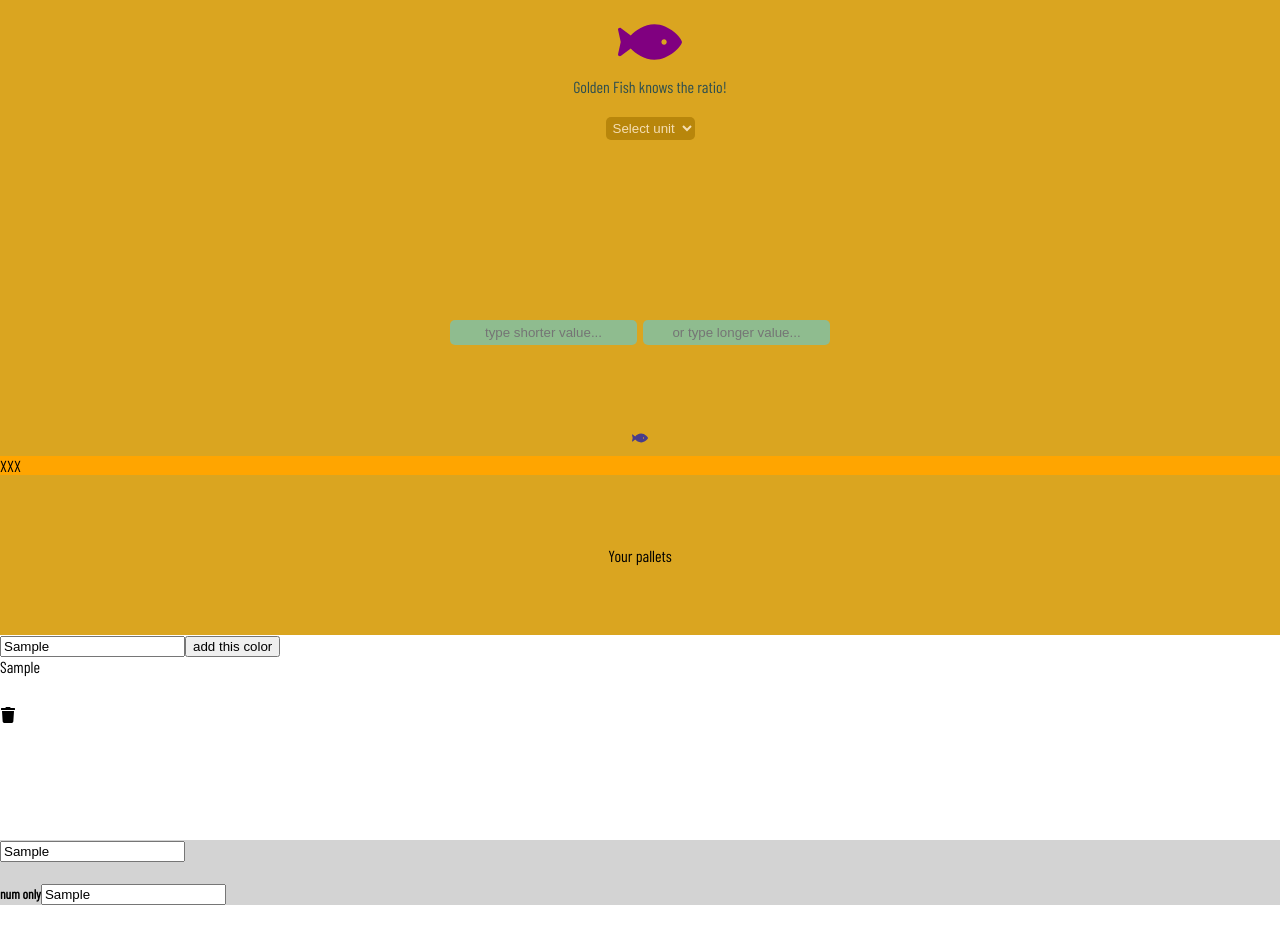
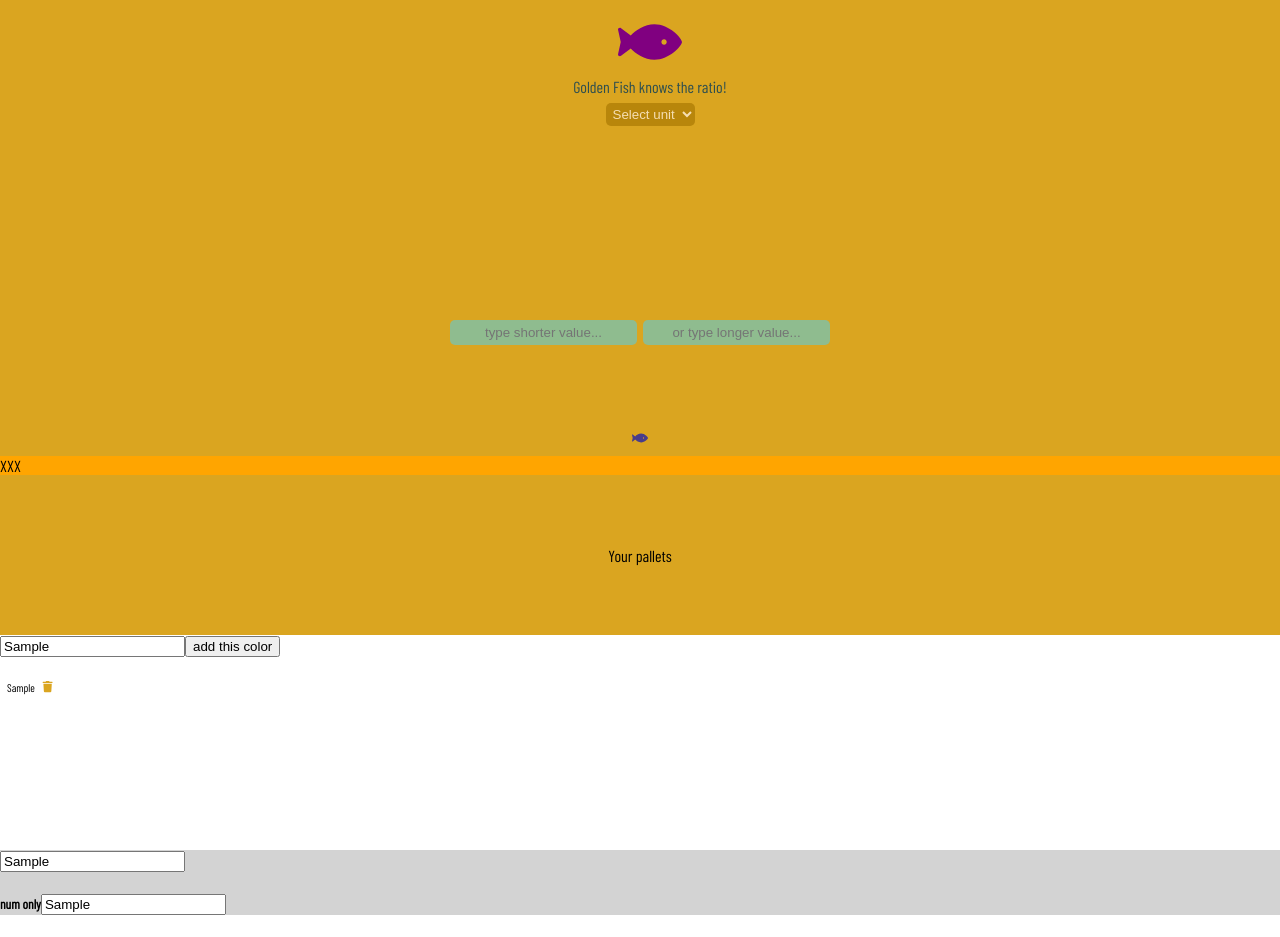
Before and after one commit to KaliKru/Golden-Fish, a React (Create React App) app: page / in a window 1280 px wide. Both pictures are taken after typing "Sample", "Sample", "Sample" into the empty fields and a click on the button "add this color". Built offline with nearby package versions, Linux system fonts and the light colour scheme.

Commit message:
styling pallet

```diff
--- a/src/AddPallet.js
+++ b/src/AddPallet.js
@@ -43,13 +43,17 @@ function AddPallet() {
                 <div className={"styleRatio"}>Your pallets</div>
                 <input type={"text"} value={color} placeholder="type color name" onChange={handleColor}/>
                 <button className={"styleAddColor-btn"} onClick={addColor}>add this color</button>
-                {pallet.map(color => <div style={{
-                        width: 50,
-                        height: 50,
-                        backgroundColor: color,
-                    }} onChange={handleColor} onInput={() => inputColor('blue')}>{color}</div>
-                )}
-                <FaTrash className={"icon-trash"}> </FaTrash>
+                <div className={"style-pallet"}>
+                    {pallet.map(color => <div className={"color-box"} style={{
+                            width: 50,
+                            height: 50,
+                            backgroundColor: color,
+                        }} onChange={handleColor} onInput={() => inputColor('blue')}> <p>{color}</p>
+                        <FaTrash className={"icon-trash"}> </FaTrash>
+                    </div>
+                    )}
+                </div>
+
 
                 <br/>
                 <br/>
--- a/src/addPallet.css
+++ b/src/addPallet.css
@@ -10,3 +10,25 @@
 .styleAddColor-btn {
     cursor: pointer;
 }
+
+.icon-trash {
+    cursor: pointer;
+    color: goldenrod;
+}
+
+.color-box {
+    display: flex;
+    align-items: center;
+    justify-content: space-between;
+    border-radius: 5px;
+    margin: 5px;
+    font-size: 0.7em;
+}
+
+.style-pallet {
+
+}
+
+p, .icon-trash {
+    margin: 2px;
+}
```
